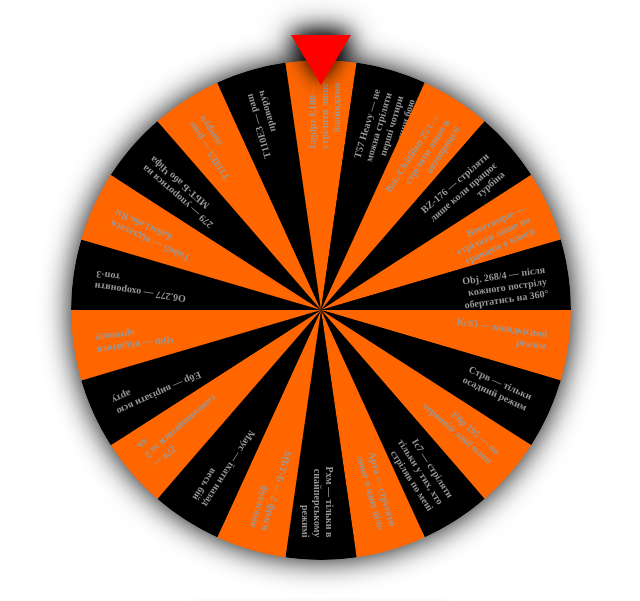
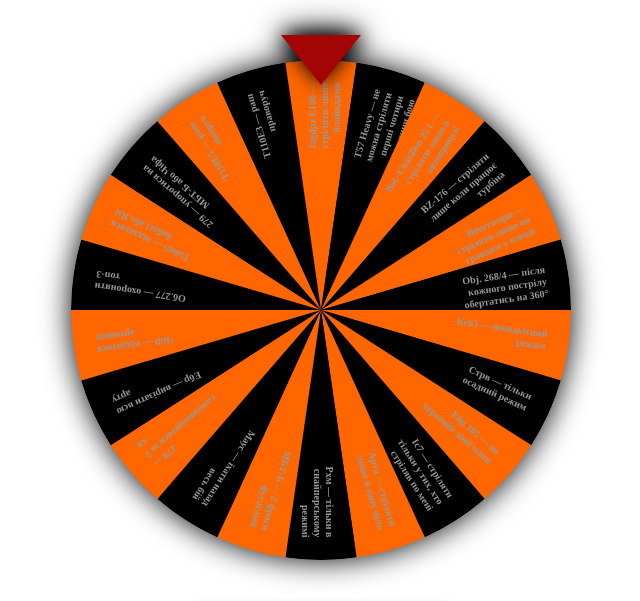
Before and after one commit to SaxonUA/wot, a plain HTML site: page index.html in a window 1280 px wide. Shown: the top 601 px of the page, without its empty margins (319-959 px from the left). Drawn offline with Linux system fonts and the light colour scheme.

Commit message:
Update index.html

```diff
--- a/index.html
+++ b/index.html
@@ -35,9 +35,9 @@
       transform: translateX(-50%) rotate(180deg);
       width: 0;
       height: 0;
-      border-left: 30px solid transparent;
-      border-right: 30px solid transparent;
-      border-bottom: 50px solid red;
+      border-left: 40px solid transparent;
+      border-right: 40px solid transparent;
+      border-bottom: 50px solid #a30505;
       z-index: 100;
       filter: drop-shadow(0 0 10px #000);
     }
```
